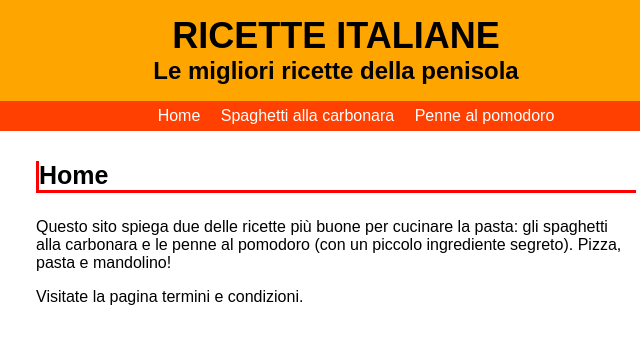
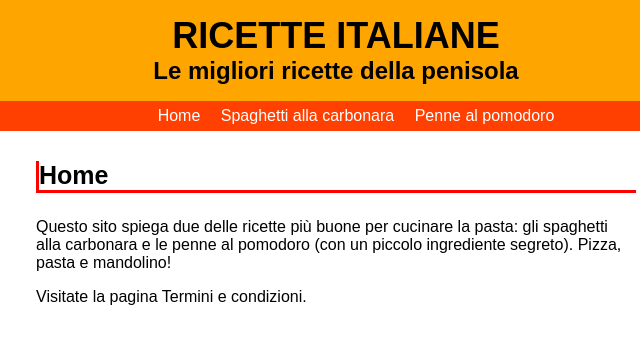
Before and after one commit to Boldro7/Ricetteitaliane, a plain HTML site: page index.html in a window 1280 px wide. Shown: the full height of the page, 304-944 px from the left. Drawn offline with Linux system fonts and the light colour scheme; a web font is replaced by a local one.

Commit message:
Update index.html

```diff
--- a/index.html
+++ b/index.html
@@ -28,7 +28,7 @@
 		<h3>Home</h3>
 		<p>Questo sito spiega due delle ricette più buone per cucinare la pasta: gli spaghetti alla carbonara e le penne al pomodoro (con un piccolo ingrediente segreto). Pizza, pasta e mandolino!</p>
 
-		<p>Visitate la pagina <a href="term.html">termini e condizioni.</a> </p>
+		<p>Visitate la pagina <a href="term.html">Termini e condizioni.</a> </p>
 	</div>
 	</body>
 </html>
```
